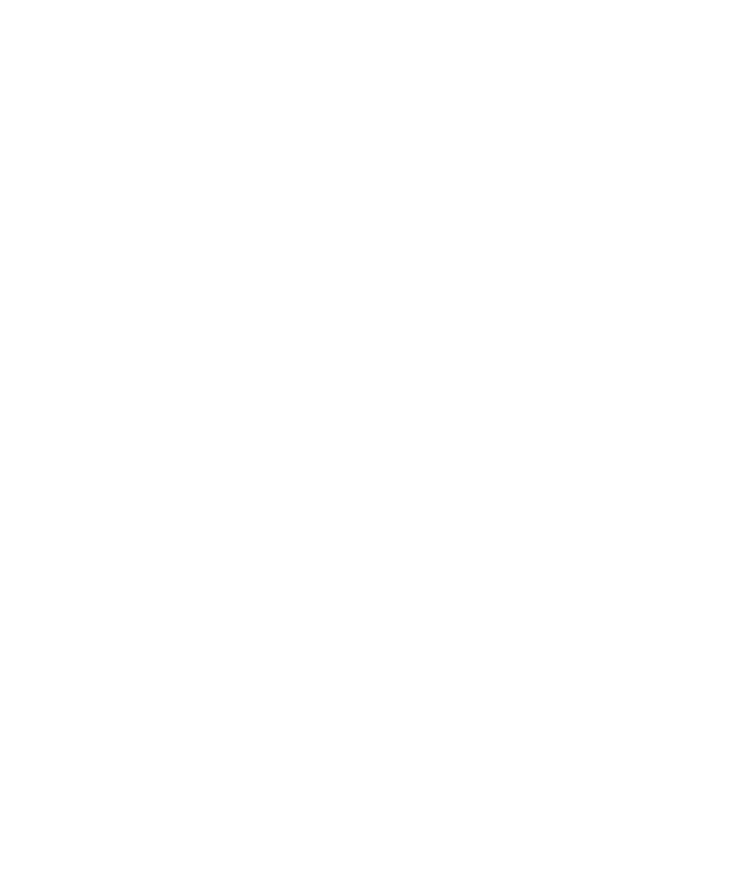
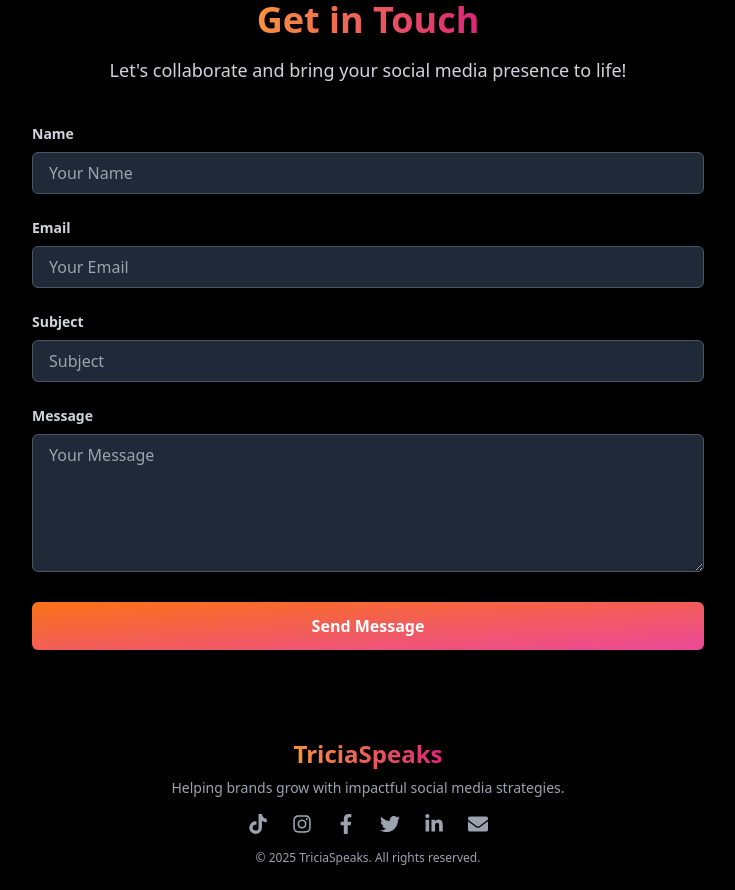
Before and after one commit to Oluwatise-Ajayi/TriciaSpeaks, a React (Create React App) app: page / in a window 1280 px wide. Shown: the part 1720-2610 px from the top of the page, without its empty margins (272-1007 px from the left). Before the commit the page ends 1704 px from the top, so only its background shows below. Built offline with nearby package versions, Linux system fonts and the light colour scheme.

Commit message:
Feat: Added contact and footer sections
-Updated the navbar for ul primary-coloring
-Enabled smmoth-scrolling for all sections

```diff
--- a/package.json
+++ b/package.json
@@ -7,7 +7,7 @@
     "nth-check": "^2.0.1",
     "react": "^19.0.0",
     "react-dom": "^19.0.0",
-    "react-icons": "^5.4.0",
+    "react-icons": "^5.5.0",
     "react-scripts": "^5.0.1",
     "react-type-animation": "^3.2.0"
   },
--- a/src/components/Contact.jsx
+++ b/src/components/Contact.jsx
@@ -1,13 +1,67 @@
-import React from "react";
+import React from 'react';
 
-const Contact = () => {
+const ContactForm = () => {
+  return (
+    <section id="Contact" className="bg-black py-16 px-6 text-gray-300 scroll-smooth">
+      <div className="max-w-3xl mx-auto text-center">
+        <h2 className="text-4xl font-bold primary-color">Get in Touch</h2>
+        <p className="mt-4 text-lg">Let's collaborate and bring your social media presence to life!</p>
+      </div>
 
-    return (
-      <div>
-        <h1>Contact Me</h1>
-      </div>
-     )
+      <form className="max-w-2xl mx-auto mt-10 space-y-6">
+        <div>
+          <label htmlFor="name" className="block text-sm font-semibold">Name</label>
+          <input
+            type="text"
+            id="name"
+            className="w-full mt-2 px-4 py-2 bg-gray-800 border border-gray-600 rounded-md focus:border-primary-color focus:ring-primary-color"
+            placeholder="Your Name"
+            required
+          />
+        </div>
 
+        <div>
+          <label htmlFor="email" className="block text-sm font-semibold">Email</label>
+          <input
+            type="email"
+            id="email"
+            className="w-full mt-2 px-4 py-2 bg-gray-800 border border-gray-600 rounded-md focus:border-primary-color focus:ring-primary-color"
+            placeholder="Your Email"
+            required
+          />
+        </div>
+
+        <div>
+          <label htmlFor="subject" className="block text-sm font-semibold">Subject</label>
+          <input
+            type="text"
+            id="subject"
+            className="w-full mt-2 px-4 py-2 bg-gray-800 border border-gray-600 rounded-md focus:border-primary-color focus:ring-primary-color"
+            placeholder="Subject"
+            required
+          />
+        </div>
+
+        <div>
+          <label htmlFor="message" className="block text-sm font-semibold">Message</label>
+          <textarea
+            id="message"
+            rows="5"
+            className="w-full mt-2 px-4 py-2 bg-gray-800 border border-gray-600 rounded-md focus:border-primary-color focus:ring-primary-color"
+            placeholder="Your Message"
+            required
+          ></textarea>
+        </div>
+
+        <button
+          type="submit"
+          className="w-full bg-gradient-to-br from-orange-500 to-pink-500 text-white py-3 rounded-md font-semibold hover:opacity-80 transition"
+        >
+          Send Message
+        </button>
+      </form>
+    </section>
+  );
 };
 
-export default Contact;
+export default ContactForm;
--- a/src/components/Footer.jsx
+++ b/src/components/Footer.jsx
@@ -1,13 +1,40 @@
 import React from "react";
-
+import { FaTiktok, FaInstagram, FaFacebookF, FaTwitter, FaLinkedinIn, FaEnvelope } from "react-icons/fa";
 
 const Footer = () => {
   return (
-    <div>
-      <h1>Footer Me</h1>
-    </div>
-   )
+    <footer className="bg-black text-gray-400 py-6">
+      <div className="max-w-6xl mx-auto text-center">
+        <h2 className="text-2xl font-bold primary-color">TriciaSpeaks</h2>
+        <p className="text-sm mt-2">Helping brands grow with impactful social media strategies.</p>
 
+        {/* Social Media Links */}
+        <div className="flex justify-center space-x-6 mt-4">
+          <a href="https://www.tiktok.com" target="_blank" rel="noopener noreferrer" className="hover:text-primary-color transition">
+            <FaTiktok size={20} />
+          </a>
+          <a href="https://www.instagram.com" target="_blank" rel="noopener noreferrer" className="hover:text-primary-color transition">
+            <FaInstagram size={20} />
+          </a>
+          <a href="https://www.facebook.com" target="_blank" rel="noopener noreferrer" className="hover:text-primary-color transition">
+            <FaFacebookF size={20} />
+          </a>
+          <a href="https://www.x.com" target="_blank" rel="noopener noreferrer" className="hover:text-primary-color transition">
+            <FaTwitter size={20} />
+          </a>
+          <a href="https://www.linkedin.com" target="_blank" rel="noopener noreferrer" className="hover:text-primary-color transition">
+            <FaLinkedinIn size={20} />
+          </a>
+          <a href="mailto:contact@triciaspeaks.com" className="hover:text-primary-color transition">
+            <FaEnvelope size={20} />
+          </a>
+        </div>
+
+        {/* Copyright */}
+        <p className="text-xs mt-4">© {new Date().getFullYear()} TriciaSpeaks. All rights reserved.</p>
+      </div>
+    </footer>
+  );
 };
 
 export default Footer;
--- a/src/components/Navbar.jsx
+++ b/src/components/Navbar.jsx
@@ -34,16 +34,16 @@
 
         {/* Desktop Navigation */}
         <ul className="hidden md:flex space-x-8 text-gray-400">
-          <li className="hover:text-black transition duration-300">
+          <li className="font-bold bg-gradient-to-r from-indigo-500 to-pink-500 bg-clip-text text-transparent transition duration-300 ease-in-out hover:from-pink-500 hover:to-indigo-500 ">
             <a href="/">Home</a>
           </li>
-          <li className="hover:text-black transition duration-300">
+          <li className="font-bold bg-gradient-to-r from-indigo-500 to-pink-500 bg-clip-text text-transparent transition duration-300 ease-in-out hover:from-pink-500 hover:to-indigo-500">
             <a href="#About">About</a>
           </li>
-          <li className="hover:text-black transition duration-300">
+          <li className="font-bold bg-gradient-to-r from-indigo-500 to-pink-500 bg-clip-text text-transparent transition duration-300 ease-in-out hover:from-pink-500 hover:to-indigo-500">
             <a href="#Services">Services</a>
           </li>
-          <li className="hover:text-black transition duration-300">
+          <li className="font-bold bg-gradient-to-r from-indigo-500 to-pink-500 bg-clip-text text-transparent transition duration-300 ease-in-out hover:from-pink-500 hover:to-indigo-500">
             <a href="#Contact">Contact</a>
           </li>
         </ul>
@@ -56,7 +56,9 @@
         {/* Mobile Menu */}
         <div
           className={`${
-            nav ? "fixed left-0 top-0 w-[60%] h-full bg-[#202121] ease-in-out duration-500" : "fixed left-[-100%]"
+            nav
+              ? "fixed left-0 top-0 w-[60%] h-full bg-[#202121] ease-in-out duration-500"
+              : "fixed left-[-100%]"
           } z-50`}
         >
           <h1 className="text-3xl primary-color m-4">TriciaSpeaks</h1>
--- a/src/components/Services.jsx
+++ b/src/components/Services.jsx
@@ -2,7 +2,7 @@
 
 const About = () => {
   return (
-    <section className="bg-gray-100 py-16 px-6">
+    <section id="Services" className="bg-gray-100 py-16 px-6 scroll-smooth">
 
       <div className="mt-12 flex flex-wrap justify-center gap-8">
         <div className="bg-white p-6 rounded-xl shadow-md w-72 text-center">
```
Also changed, not shown: 1 other file (tests, documents, lock files or other folders).
